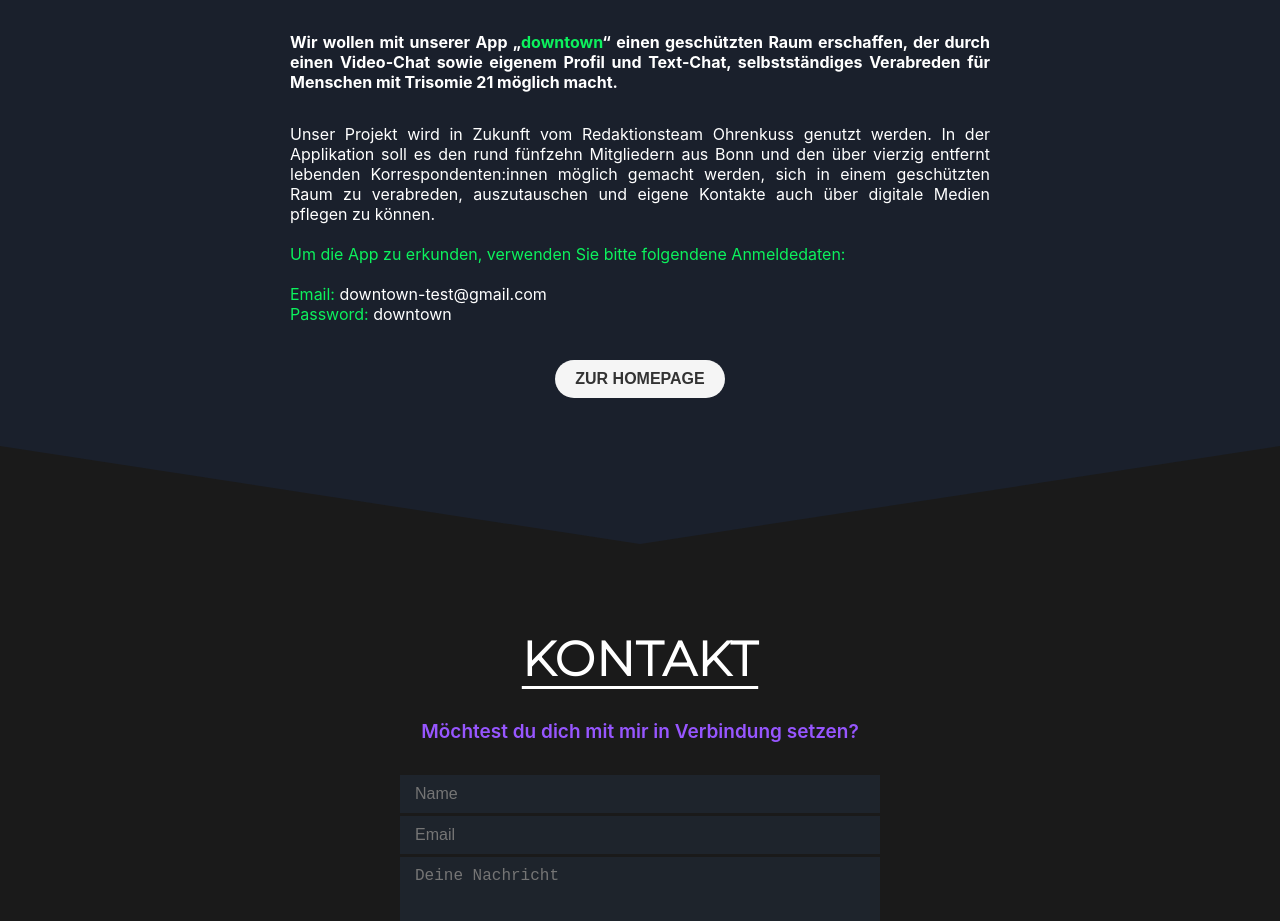
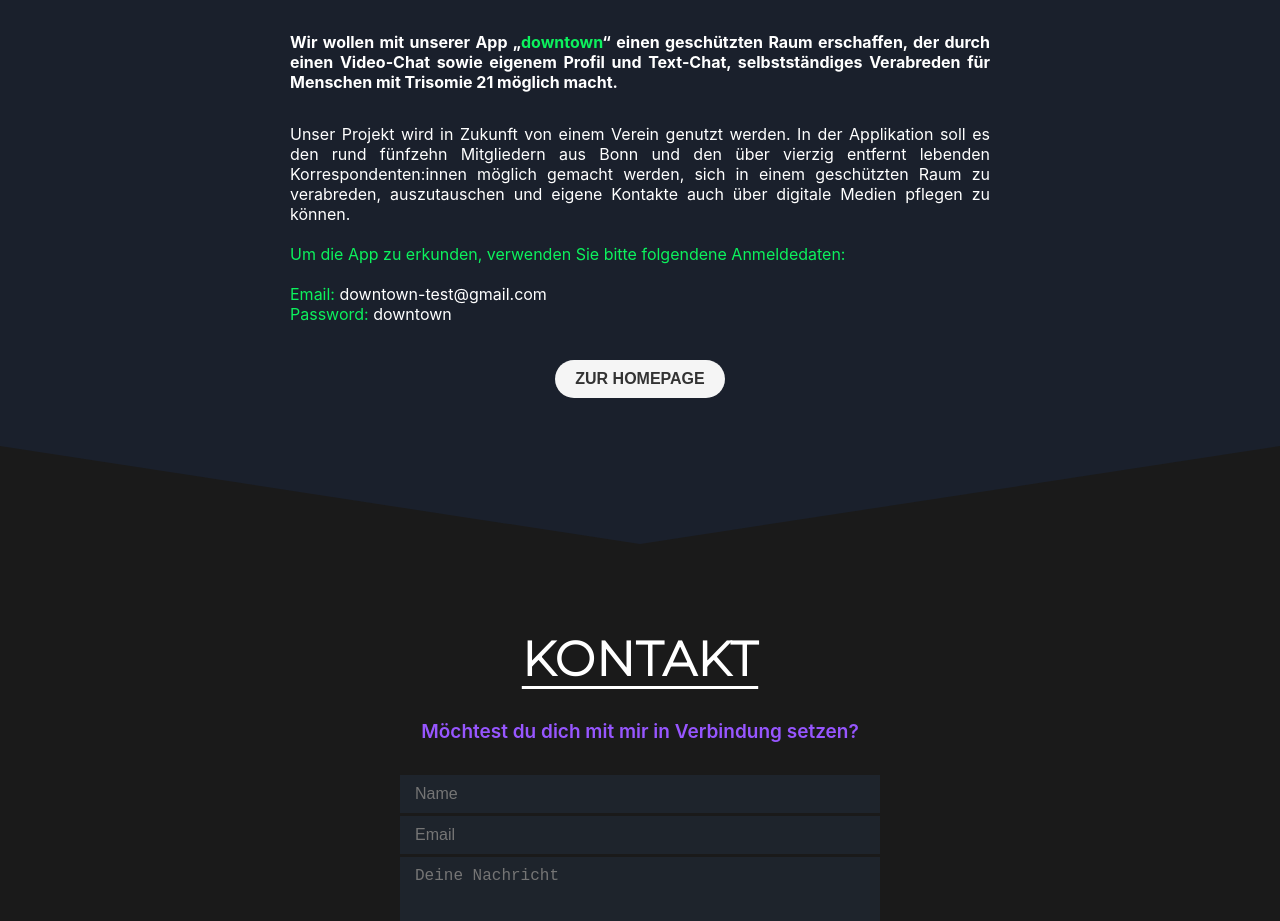
Before and after one commit to JorgoPapapostolu/Portfolio, a React (Create React App) app: page / in a window 1280 px wide. Shown: the part 2820-3741 px from the top of the page. Built offline with nearby package versions, Linux system fonts and the light colour scheme.

Commit message:
name change

```diff
--- a/src/components/projects.tsx
+++ b/src/components/projects.tsx
@@ -56,7 +56,7 @@
               Menschen mit Trisomie 21 möglich macht.
             </p>
             <p>
-              Unser Projekt wird in Zukunft vom Redaktionsteam Ohrenkuss genutzt
+              Unser Projekt wird in Zukunft von einem Verein genutzt
               werden. In der Applikation soll es den rund fünfzehn Mitgliedern
               aus Bonn und den über vierzig entfernt lebenden
               Korrespondenten:innen möglich gemacht werden, sich in einem
```
